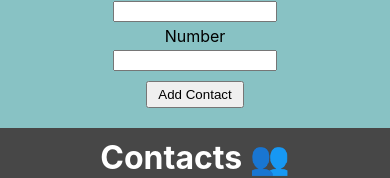
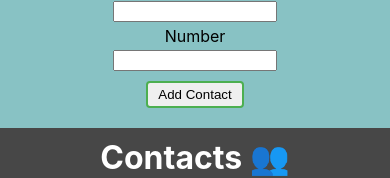
Before and after one commit to alancphilpott/fullstackopen2020, a React (Create React App) app in the folder part2/phonebook/: page / in a window 390 px wide. Shown: the part 224-402 px from the top of the page. Built offline with nearby package versions, Linux system fonts and the light colour scheme; no server answers.

Commit message:
Update phonebook readme in relation to most recent exercise content. Style buttons. Small code addition

```diff
--- a/part2/phonebook/src/App.js
+++ b/part2/phonebook/src/App.js
@@ -47,10 +47,13 @@ function App() {
 
       const updatedContact = { ...existingContact, number: newContact.number }
 
-      if (shouldUpdate)
+      if (shouldUpdate) {
         contactService.update(existingContact.id, updatedContact).then((contact) => {
           setContacts(contacts.map((c) => (c.id !== updatedContact.id ? c : contact)))
         })
+        setNewName('')
+        setNewNumber('')
+      }
     } else {
       contactService
         .create(newContact)
--- a/part2/phonebook/src/components/Contact.js
+++ b/part2/phonebook/src/components/Contact.js
@@ -5,7 +5,9 @@ const Contact = ({ cInfo, handleDelete }) => (
     <span>
       {cInfo.name} : {cInfo.number}
     </span>{' '}
-    <button onClick={() => handleDelete(cInfo.id)}>Delete</button>
+    <button className={'deleteBtn'} onClick={() => handleDelete(cInfo.id)}>
+      Delete
+    </button>
   </p>
 )
 
--- a/part2/phonebook/src/index.css
+++ b/part2/phonebook/src/index.css
@@ -54,3 +54,25 @@ button {
   padding: 10px 0;
   background: rgb(204, 206, 92);
 }
+
+button {
+  border: 2px solid #4caf50;
+  text-align: center;
+  text-decoration: none;
+  display: inline-block;
+  border-radius: 4px;
+  transition-duration: 0.4s;
+}
+button:hover {
+  background-color: #4caf50; /* Green */
+  color: white;
+}
+
+button.deleteBtn {
+  border: 2px solid #af4f4c;
+}
+
+button.deleteBtn:hover {
+  background-color: #af4f4c; /* Green */
+  color: white;
+}
```
Also changed, not shown: 1 other file (tests, documents, lock files or other folders).
